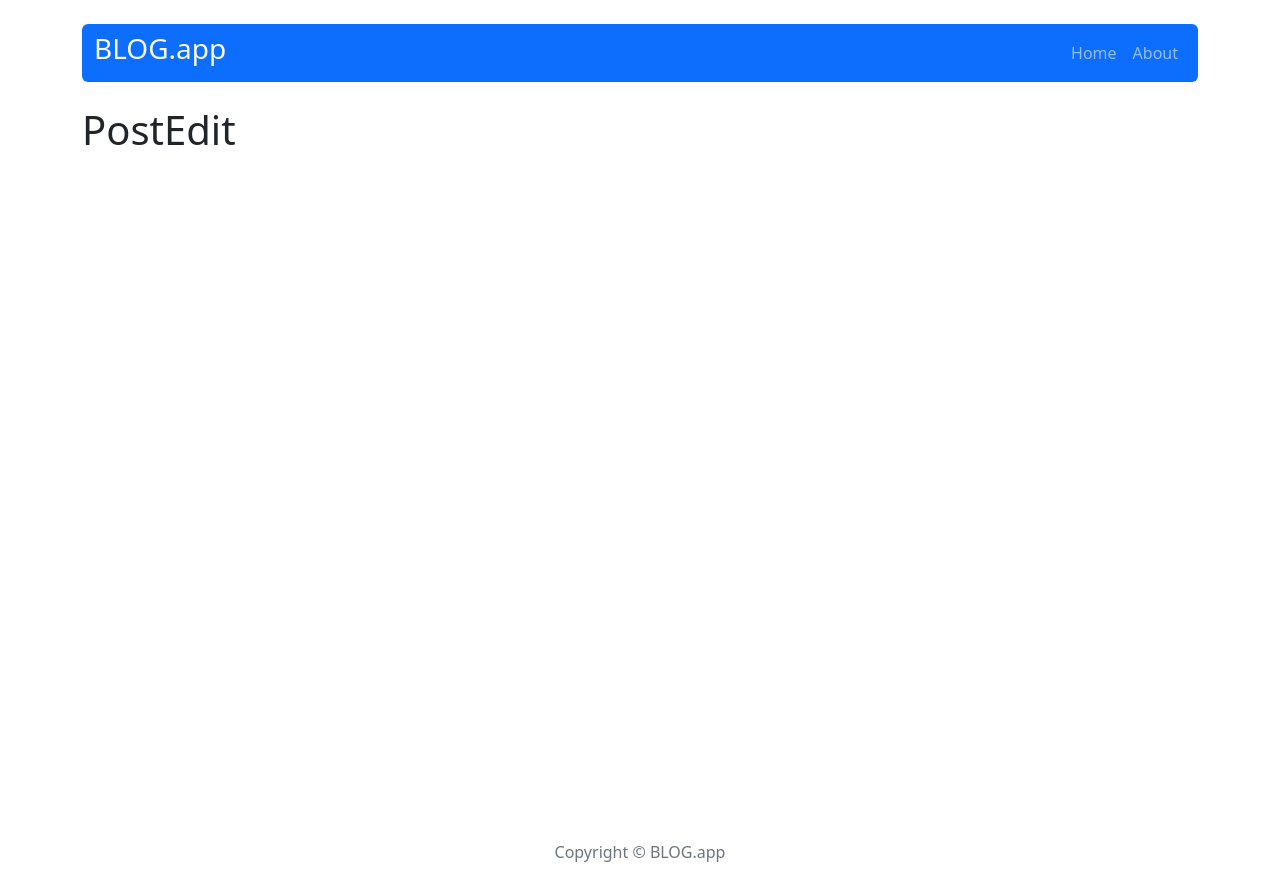
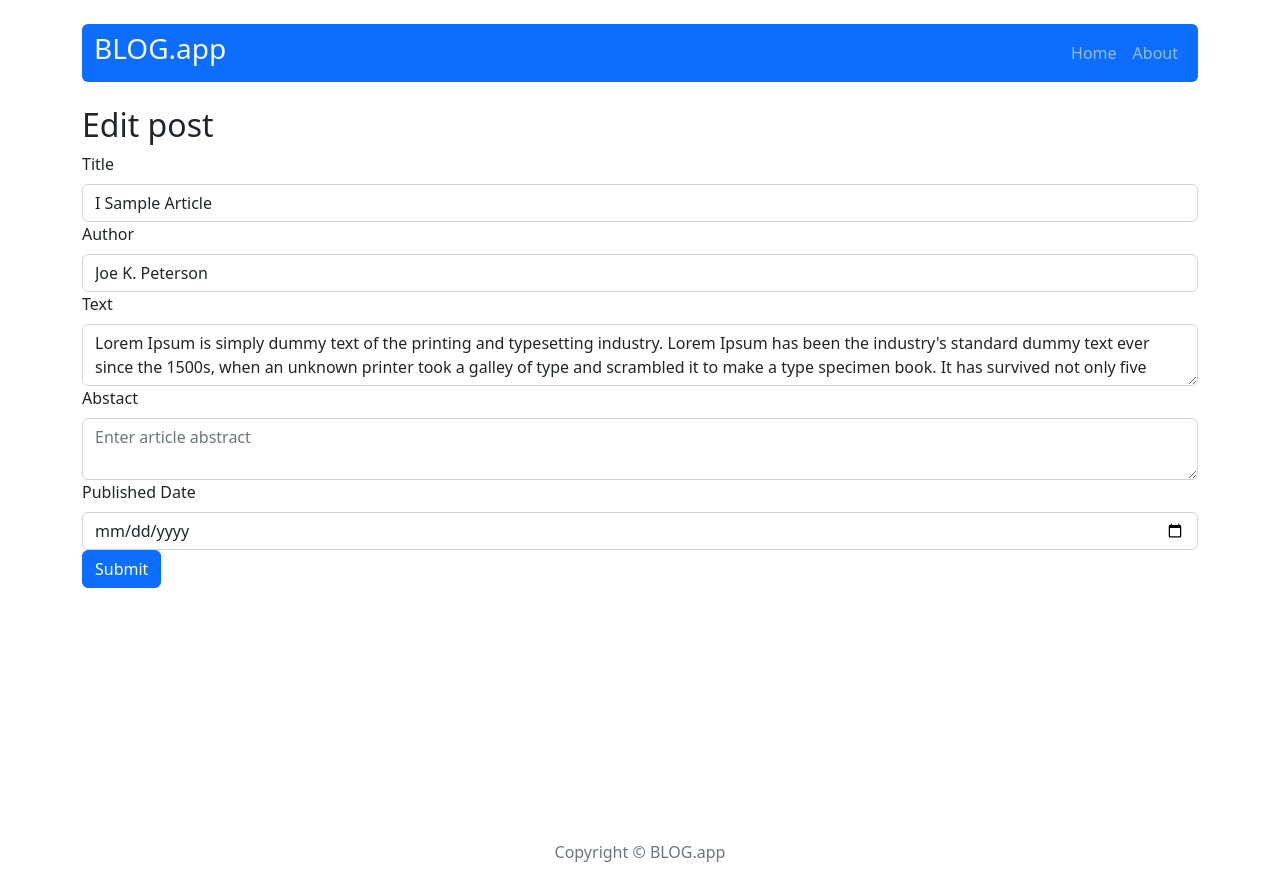
Before and after one commit to WartaLuk/BlogAPP, a React (Create React App) app: page /post/edit/1 in a window 1280 px wide. Built offline with nearby package versions, Linux system fonts and the light colour scheme.

Commit message:
Add EditPost

```diff
--- /dev/null
+++ b/src/components/features/PostEditForm/PostEditForm.js
@@ -0,0 +1,78 @@
+import { useState } from "react";
+import { useDispatch } from "react-redux"
+import { useNavigate } from "react-router-dom";
+import {Col, Row, Form, Button} from "react-bootstrap";
+import { editPost } from "../../../redux/postsRedux";
+
+const PostEditForm = ({post}) => {
+    const dispatch = useDispatch();
+    const navigate = useNavigate();
+
+    const [title, setTitle] = useState(post.title);
+    const [author, setAuthor] = useState(post.author);
+    const [text, setText] = useState(post.text);
+    const [abstract, setAbstract] = useState(post.abstract);
+    const [publishedDate, setPublishedDate] = useState(post.publishedDate);
+
+    const handleEdit = (e) => {
+        e.preventDefault();
+        dispatch(editPost({ title, author, text, abstract, publishedDate, id:post.id}));
+        navigate("/");
+    };
+return (
+        <Col>
+        <h2>Edit post</h2>
+        <Form  className="mb-3">
+      <Form.Group>
+        <Form.Label>Title</Form.Label>
+        <Form.Control
+        value={title}
+        type="text"
+         placeholder="Enter article title"
+         onChange={(e) => setTitle(e.target.value)}
+         />
+      </Form.Group>
+    <Form.Group>
+        <Form.Label>Author</Form.Label>
+        <Form.Control
+        value={author}
+        type="text"
+        placeholder="Enter article author"
+        onChange={(e) => setAuthor(e.target.value)}>
+        </Form.Control>
+    </Form.Group>
+    <Form.Group>
+        <Form.Label>Text</Form.Label>
+        <Form.Control
+        value={text}
+        as="textarea"
+        placeholder="Enter article text"
+        onChange={(e) => setText(e.target.value)}/>
+    </Form.Group>
+    <Form.Group>
+        <Form.Label>Abstact</Form.Label>
+        <Form.Control
+        value={abstract}
+        as="textarea"
+        placeholder="Enter article abstract"
+        onChange={(e) => setAbstract(e.target.value)}
+        />
+    </Form.Group>
+    <Form.Group>
+        <Form.Label>Published Date</Form.Label>
+        <Form.Control
+        value={publishedDate}
+        type="date"
+        placeholder="dd-mm-yyyy"
+        onChange={(e) => setPublishedDate(e.target.value)}
+        />
+    </Form.Group>
+      <Button variant="primary" type="submit" onClick={handleEdit}>
+        Submit
+      </Button>
+    </Form>
+        </Col>
+);
+};
+
+export default PostEditForm;
--- a/src/components/pages/PostEdit/PostEdit.js
+++ b/src/components/pages/PostEdit/PostEdit.js
@@ -1,6 +1,13 @@
+import PostEditForm from "../../features/PostEditForm/PostEditForm";
+import { useParams } from "react-router-dom";
+import { getPostById } from "../../../redux/postsRedux";
+import { useSelector } from "react-redux";
+
 const PostEdit = () => {
+  const {postId} = useParams();
+  const post = useSelector(state => getPostById(state, postId));
     return (
-        <h1>PostEdit</h1>
+        <PostEditForm post={post}/>
     );
 };
 
--- a/src/redux/postsRedux.js
+++ b/src/redux/postsRedux.js
@@ -7,9 +7,11 @@ export const getPostById  =({posts}, postId) => posts.find((post) => post.id ===
 const createActionName = actionName => `app/posts/${actionName}`;
 const ADD_POST = createActionName('ADD_POST');
 const REMOVE_POST = createActionName('REMOVE_POST');
+const EDIT_POST = createActionName('EDIT_POST');
 // action creators
 export const removePost = (payload) => ({ type: REMOVE_POST, payload });
 export const addPost = (payload) => ({type: ADD_POST, payload});
+export const editPost = (payload) => ({type: EDIT_POST, payload});
 
 const postsReducer = (statePart = [], action) => {
   switch (action.type) {
@@ -17,6 +19,8 @@ const postsReducer = (statePart = [], action) => {
       return [...statePart, {...action.payload, id: shortid()}];
     case REMOVE_POST:
       return statePart.filter((post) => post.id !== action.payload);
+    case EDIT_POST:
+      return statePart.map((post) => post.id === action.payload.id ? {...post, ...action.payload}: post)
     default:
       return statePart;
   };
```
